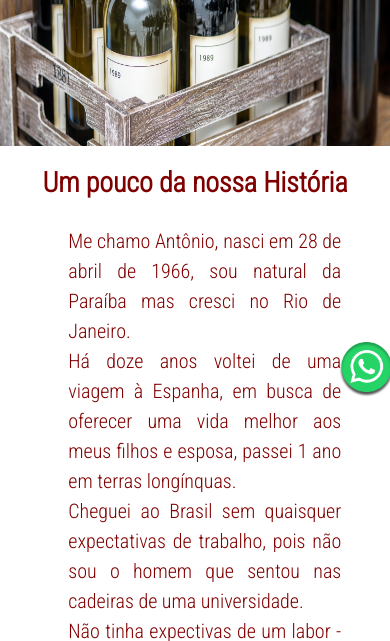
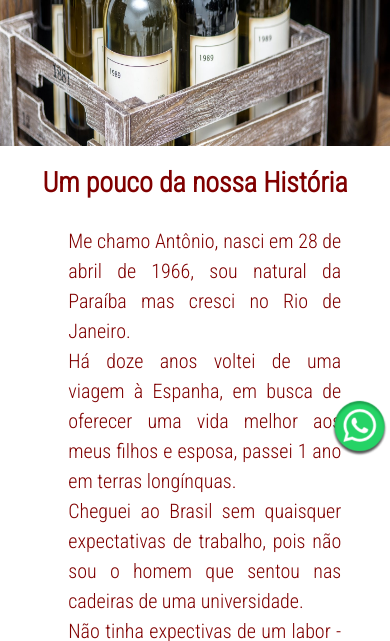
Before and after one commit to CurlyShine4697/AntonioQueijo, a plain HTML site: page index.html in a window 390 px wide. Shown: the part 204-845 px from the top of the page. Drawn offline with nearby package versions, Linux system fonts and the light colour scheme; some packages are replaced by stand-ins of ours; a script that the page names is missing.

Commit message:
Update style.css

```diff
--- a/css/style.css
+++ b/css/style.css
@@ -295,7 +295,8 @@ footer img {
 
 @media screen and (max-width: 450px){
     #wht {
-        margin-top: 140%;
+        margin-left: 85%;
+        margin-top: 155%;
     }
     #home {
         width: 100%;
```
